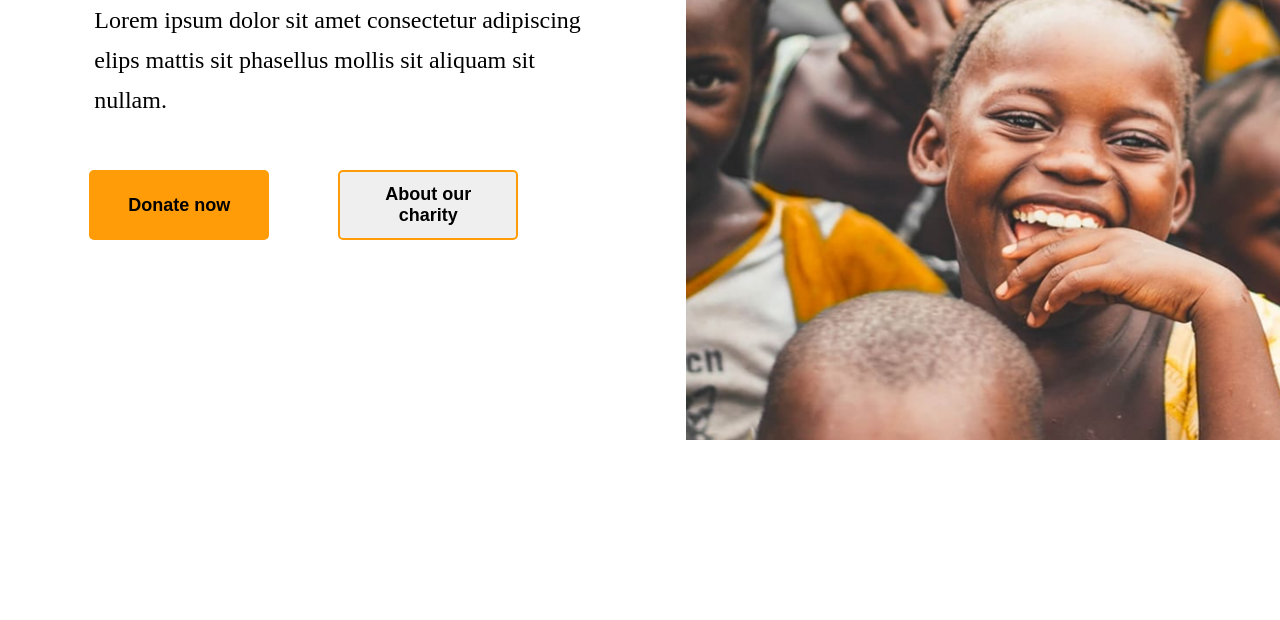
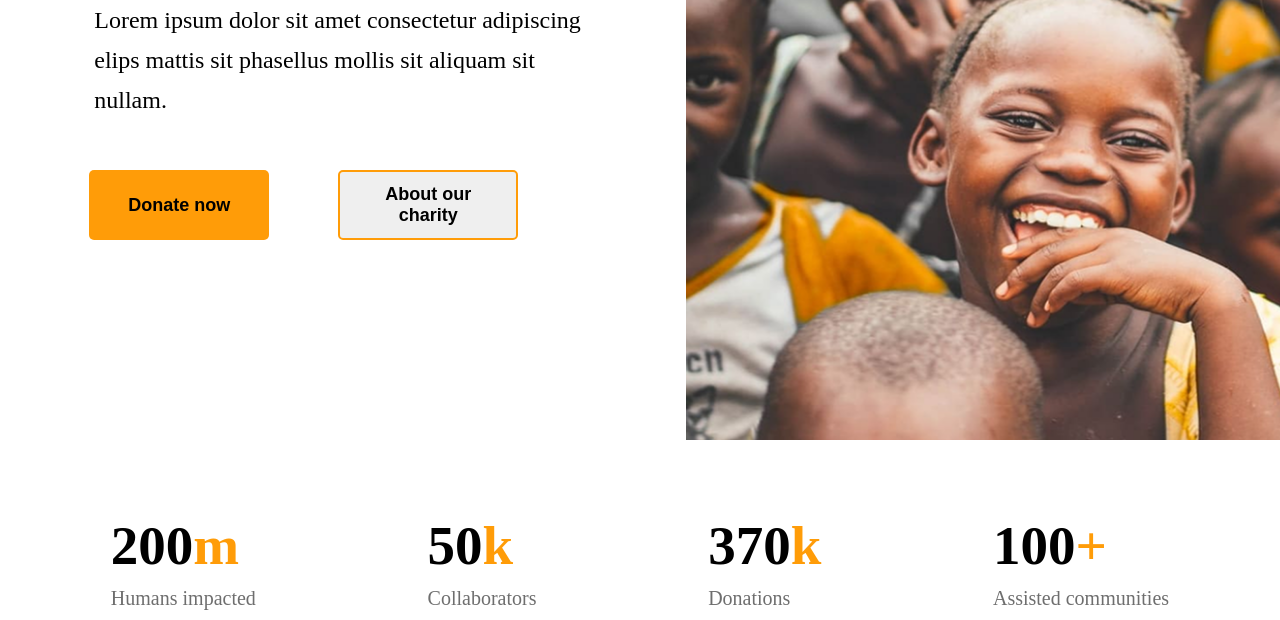
Before and after one commit to maqsudjonm23-lab/exemp-reporistory, a plain HTML site: page index.html in a window 1280 px wide. Shown: the part 490-1110 px from the top of the page. Before the commit the page ends 934 px from the top, so only its background shows below. Drawn offline with Linux system fonts and the light colour scheme.

```diff
--- a/index.html
+++ b/index.html
@@ -40,5 +40,25 @@
         <img class="img" src="./IMAGE (14).png" alt="">
     </div>
 </div>
+
+
+<div class="raqam">
+    <div class="r1">
+        <h1 class="rr1">200<span class="rr3">m</span></h1>
+        <p class="rr2">Humans impacted</p>
+    </div>
+    <div class="r1">
+        <h1 class="rr1">50<span class="rr3">k</span></h1>
+        <p class="rr2">Collaborators</p>
+    </div>
+    <div class="r1">
+        <h1 class="rr1">370<span class="rr3">k</span></h1>
+        <p class="rr2">Donations</p>
+    </div>
+    <div class="r1">
+        <h1 class="rr1">100<span class="rr3">+</span></h1>
+        <p class="rr2">Assisted communities</p>
+    </div>
+</div>
 </body>
 </html>
--- a/style.css
+++ b/style.css
@@ -141,3 +141,32 @@ max-width: 1200px;
     margin-top: 30px;
     margin-left: -40px;
 }
+.raqam{
+    max-width: 1200px;
+    margin: auto;
+    display: flex;
+    align-items: center;
+  justify-content: space-around;
+    gap: 30px;
+    margin-top: 70px;
+}
+.rr1{
+    max-width: 1200px;
+    margin: auto;
+    font-size: 55px;
+    font-weight: 700;
+
+}
+.rr2{
+    max-width: 1200px;
+    margin: auto;
+    font-size: 20px;
+    font-weight: 400;
+    padding: 10px 0px;
+    color:#6E6E6E;
+}
+.rr3{
+    color: #FF9C08;
+    max-width: 1200px;
+    margin: auto;
+}
```
